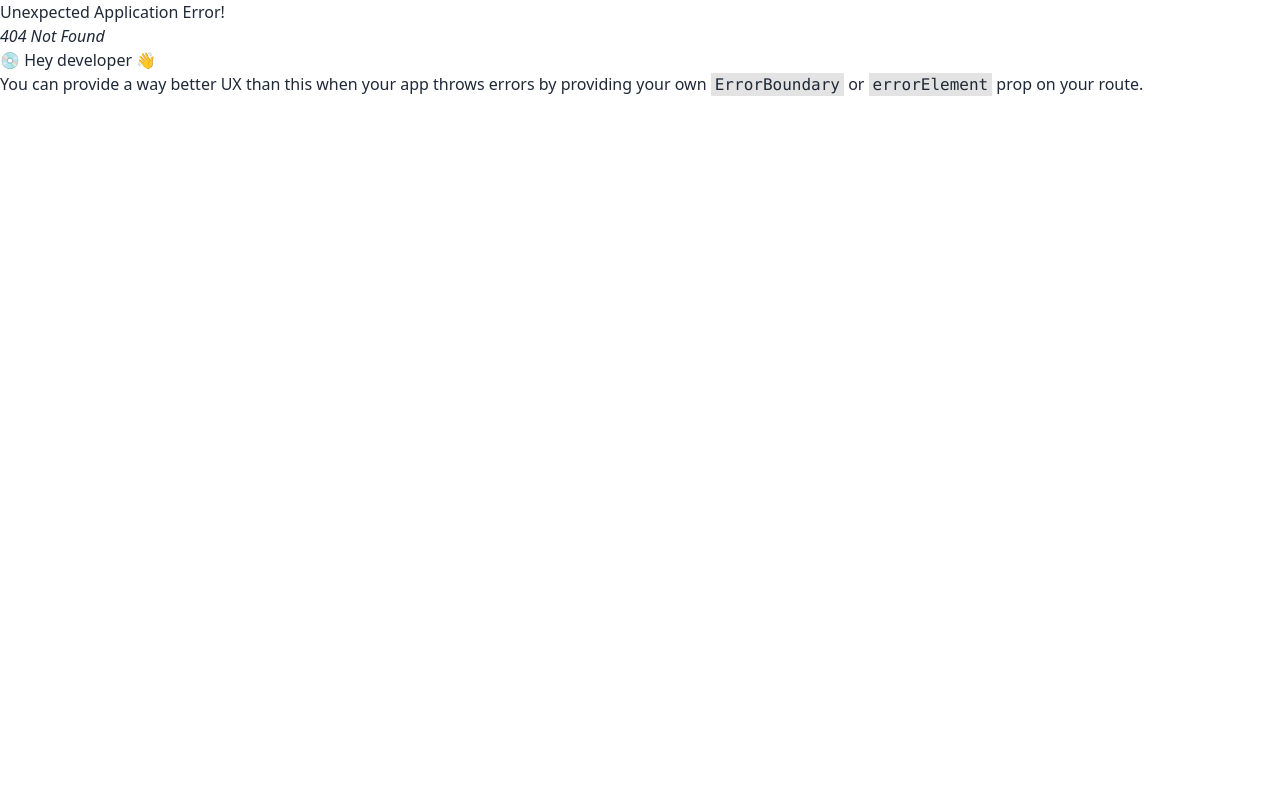
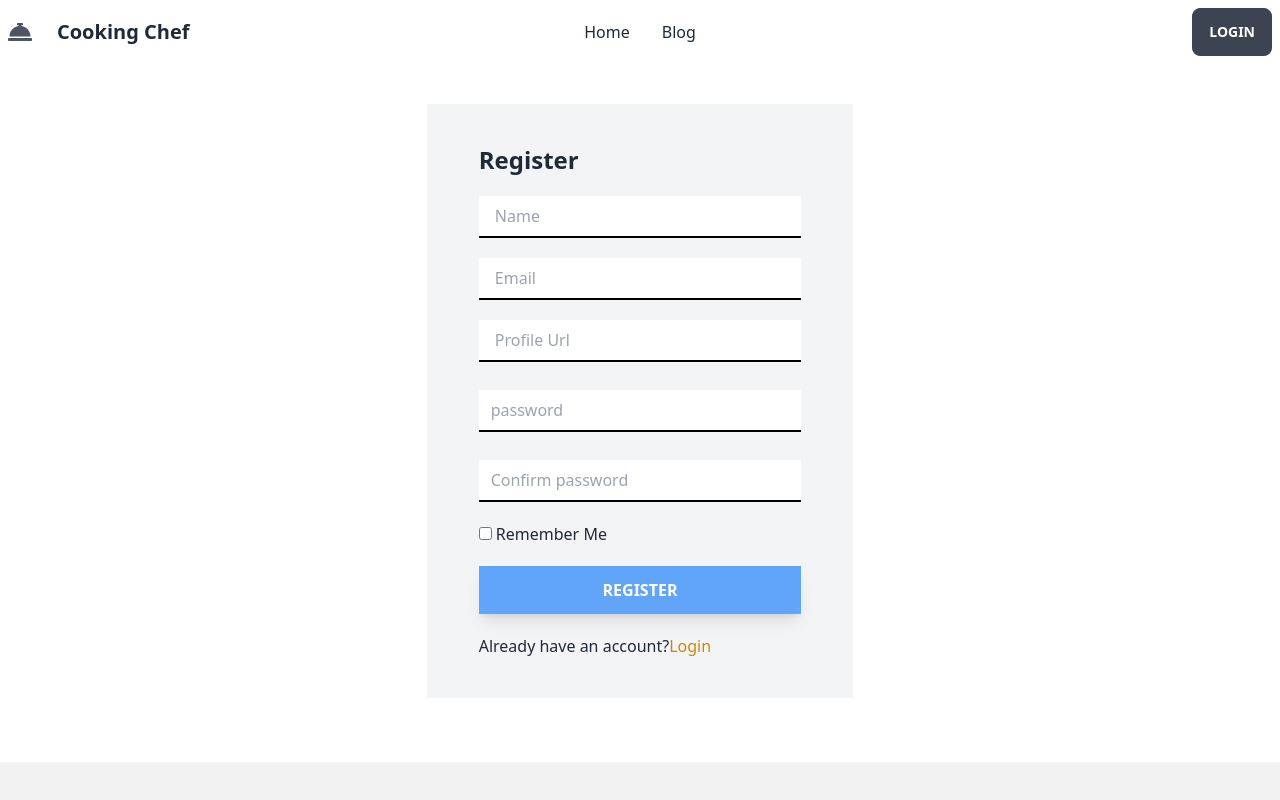
Before and after one commit to Mahbub192/Cooking-Chef, a React (Vite) app: page /register in a window 1280 px wide. Before the commit this address had no page. Shown: the top 800 px of the page. Built offline with nearby package versions, Linux system fonts and the light colour scheme.

Commit message:
login and register pager design are completed

```diff
--- a/src/Home/Home/Home.jsx
+++ b/src/Home/Home/Home.jsx
@@ -25,7 +25,7 @@ const Home = () => {
       </div>
 
       <div className="container mx-auto">
-        <h2 className="mb-2 mt-5 md:my-16 md:mb-5 text-2xl md:text-5xl font-bold ">
+        <h2 className="mb-2 mt-5 md:my-16 md:mb-5 text-2xl md:text-4xl font-bold ">
           Latest <span className="text-yellow-600">Blog</span>
         </h2>
         <div className="grid grid-cols-4 md:grid-cols-3 gap-2">
@@ -111,7 +111,7 @@ const Home = () => {
       </div>
 
       <div className="container mx-auto mt-10">
-        <h3 className="mb-2 md:mb-5 text-2xl md:text-5xl font-bold">
+        <h3 className="mb-2 md:mb-5 text-2xl md:text-4xl font-bold">
           Our <span className="text-yellow-600">Chef</span>
         </h3>
         <div className="grid grid-cols-1 md:grid-cols-3 gap-5">
--- a/src/layout/LoginLayout.jsx
+++ b/src/layout/LoginLayout.jsx
@@ -1,6 +1,6 @@
 import { Outlet } from "react-router-dom";
+import Footer from "../shared/Footer/Footer";
 import NavigationBar from "../shared/NavigationBar/NavigationBar";
-import Footer from "../shared/Footer/Footer";
 
 const LoginLayout = () => {
   return (
--- /dev/null
+++ b/src/pages/Login/Login.jsx
@@ -0,0 +1,65 @@
+import { useState } from "react";
+import { FaGoogle , FaGithub} from "react-icons/fa";
+import { Link } from "react-router-dom";
+
+
+const Login = () => {
+    const [error, setError] = useState('')
+  return (
+    <div>
+      <form
+        onSubmit={''}
+        className="bg-gray-100 md:w-4/12 md:px-8 py-10 mx-auto my-10"
+      >
+        <h2 className="text-2xl font-bold px-5 mb-5">Login</h2>
+        <p className="text-lg text-red-400 text-center">{error}</p>
+        <div className="w-full  px-5">
+          <input
+            className="px-3 py-2  border-b-2 border-black w-full"
+            type="text"
+            name="email"
+            placeholder=" Email"
+            required
+          />
+        </div>
+        <br />
+        <div className="w-full  px-5">
+          <input
+            className="px-3 py-2  border-b-2 border-black mt-2 w-full"
+            type="password"
+            name="password"
+            id=""
+            placeholder="password"
+            required
+          />
+        </div>
+        <div className="px-5 mt-5">
+          <input
+            className=""
+            type="checkbox"
+            id="vehicle1"
+            name="vehicle1"
+            value="Bike"
+          />
+          <label htmlFor="vehicle1"> Remember Me</label>
+        </div>
+        <div className="px-5">
+          <button className="px-4 py-3 bg-blue-400 text-white font-bold uppercase shadow-lg w-full mt-5">Login</button>
+        </div>
+        <p className="mt-5 px-5">
+          Create an account?
+          <span className="text-yellow-600">
+            <Link to={`/register`}>Register</Link>
+          </span>
+        </p>
+        <p className="px-5 text-center mt-3">-------------------OR-----------------------</p>
+        <div className="px-5">
+        <button className="flex items-center justify-center px-4 py-3 bg-blue-400 shadow-lg uppercase font-bold text-white gap-3 border-2 border-gray-400  w-full mt-5"><span className="text-center"><FaGoogle></FaGoogle></span>Google</button>
+        <button className="flex items-center justify-center px-4 py-3 font-bold shadow-md bg-gray-200 gap-3  w-full mt-5"><span className="text-center"><FaGithub></FaGithub></span>GitHub</button>
+        </div>
+      </form>
+    </div>
+  );
+};
+
+export default Login;
--- /dev/null
+++ b/src/pages/Register/Register.jsx
@@ -0,0 +1,95 @@
+import { useState } from "react";
+import { FaGithub, FaGoogle } from "react-icons/fa";
+import { Link } from "react-router-dom";
+
+const Register = () => {
+    const [error, setError] = useState('')
+
+    const handelSignIn = (event) =>{
+      event.preventDefault() ;
+      const form = event.target;
+      const name = form.name.value;
+      const photo = form.photo.value;
+      const email = form.email.value;
+      const password = form.password.value;
+    }
+    return (
+        <div>
+        <form
+          onSubmit={'handelSignIn'}
+          className="bg-gray-100 md:w-4/12 md:px-8 py-10 mx-auto my-10"
+        >
+          <h2 className="text-2xl font-bold px-5 mb-5">Register</h2>
+          <p className="text-lg text-red-400 text-center">{error}</p>
+          <div className="w-full  px-5">
+            <input
+              className="px-3 py-2  border-b-2 border-black w-full"
+              type="text"
+              name="name"
+              placeholder=" Name"
+              required
+            />
+          </div>
+          <div className="w-full  px-5 mt-5">
+            <input
+              className="px-3 py-2  border-b-2 border-black w-full"
+              type="email"
+              name="email"
+              placeholder=" Email"
+              required
+            />
+          </div>
+          <div className="w-full  px-5 mt-5">
+            <input
+              className="px-3 py-2  border-b-2 border-black w-full"
+              type="text"
+              name="profile"
+              placeholder=" Profile Url"
+              required
+            />
+          </div>
+          <div className="w-full  px-5 mt-5">
+            <input
+              className="px-3 py-2  border-b-2 border-black mt-2 w-full"
+              type="password"
+              name="password"
+              id=""
+              placeholder="password"
+              required
+            />
+          </div>
+          <div className="w-full  px-5 mt-5">
+            <input
+              className="px-3 py-2  border-b-2 border-black mt-2 w-full"
+              type="password"
+              name="confirmPassword"
+              id=""
+              placeholder="Confirm password"
+              required
+            />
+          </div>
+          <div className="px-5 mt-5">
+            <input
+              className=""
+              type="checkbox"
+              id="vehicle1"
+              name="vehicle1"
+              value="Bike"
+            />
+            <label htmlFor="vehicle1"> Remember Me</label>
+          </div>
+          <div className="px-5">
+            <button className="px-4 py-3 bg-blue-400 text-white font-bold uppercase shadow-lg w-full mt-5">Register</button>
+          </div>
+          <p className="mt-5 px-5">
+            Already have an account?
+            <span className="text-yellow-600">
+              <Link to={`/login`}>Login</Link>
+            </span>
+          </p>
+        </form>
+      </div>
+    );
+};
+
+export default Register;
--- a/src/routes/Routes.jsx
+++ b/src/routes/Routes.jsx
@@ -1,20 +1,28 @@
-import {
-    createBrowserRouter
-} from "react-router-dom";
+import { createBrowserRouter } from "react-router-dom";
 import Home from "../Home/Home/Home";
 import LoginLayout from "../layout/LoginLayout";
+import Login from "../pages/Login/Login";
+import Register from "../pages/Register/Register";
 
 const router = createBrowserRouter([
   {
     path: "/",
     element: <LoginLayout></LoginLayout>,
-      children:[
+    children: [
       {
-            path:'/',
-            element:<Home></Home>,
-            loader: ()=> fetch('http://localhost:5000/chef')
-        }
-      ]
+        path: "/",
+        element: <Home></Home>,
+        loader: () => fetch("http://localhost:5000/chef"),
+      },
+      {
+        path: "/login",
+        element: <Login></Login>,
+      },
+      {
+        path: "/register",
+        element: <Register></Register>,
+      },
+    ],
   },
 ]);
-  export default router
+export default router;
```
Lines whose indentation alone changed are shown as unchanged.
